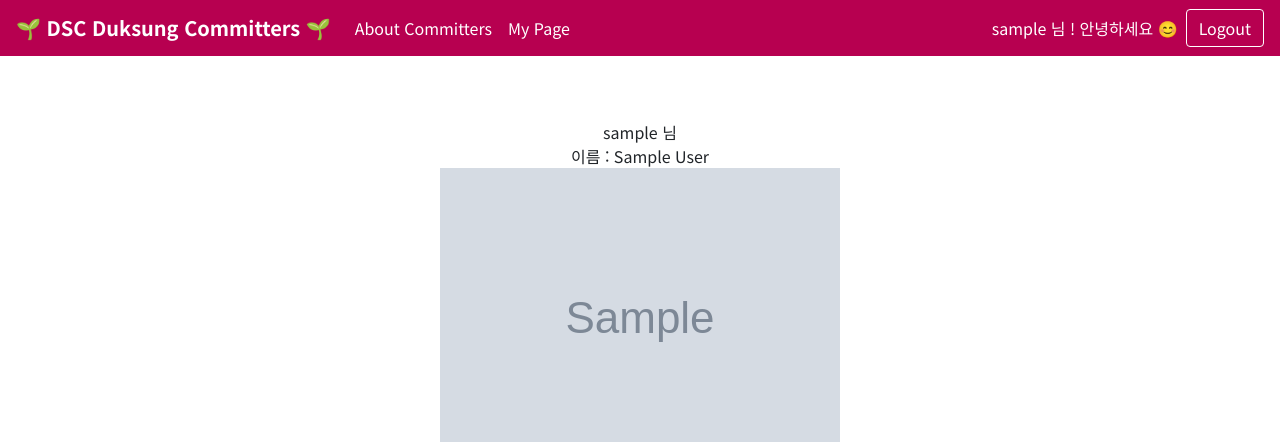
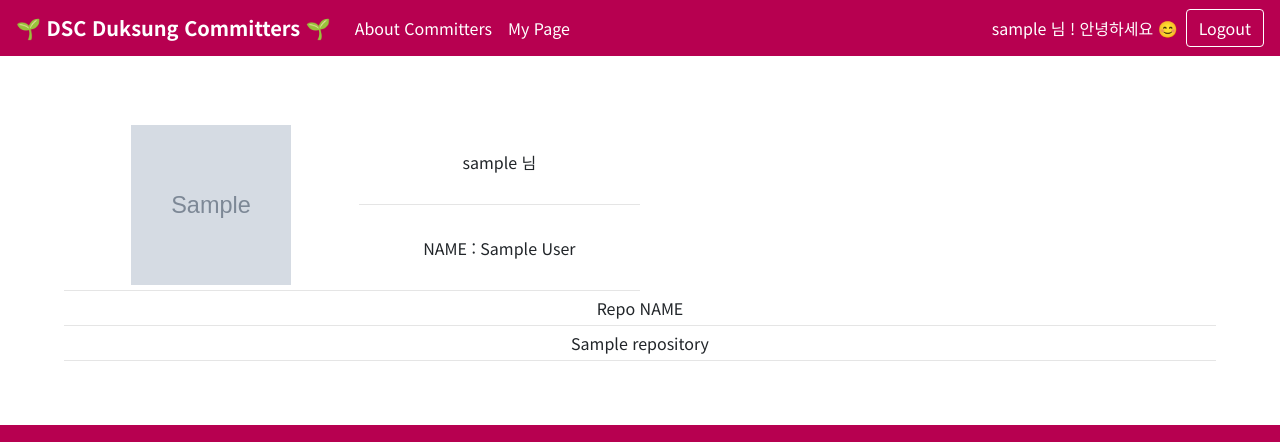
Before and after one commit to sss20young/DSCDuksungCommiters, a Django app: page /mypage/ in a window 1280 px wide. Shown: the top 442 px of the page. Run offline with Django 3.2, Linux system fonts and the light colour scheme; a user stored in the database is signed in; tables that the repository leaves empty hold one stand-in row (values such as "Sample post"); grey boxes marked "Sample" are stand-in pictures; some libraries are stand-ins or nearby versions.

Commit message:
detail changed

```diff
--- a/commiters-backend/attendance/static/css/style.css
+++ b/commiters-backend/attendance/static/css/style.css
@@ -51,7 +51,7 @@ a {
     border: 2px solid #b70050! important;
 }
 
-h2 {
+.column > h2 {
   padding-bottom: 5px;
   background-color: rgba(0,0,0,.03);
 }
--- a/commiters-backend/attendance/templates/mypage.html
+++ b/commiters-backend/attendance/templates/mypage.html
@@ -3,14 +3,29 @@
 {% block content %}
 
 <div style="margin: 5% !important; text-align: center;">
-    {{ mine.userlogin }} 님 <br>
-    이름 : {{ mine.name }} <br>
-    <img src="{{ mine.profile }}" /><br>
+    <table style="width: 50%; text-align: ceneter;">
+        <tr>
+            <td rowspan="2" text-align="center"><img src="{{ mine.profile }}" style="width: 10rem; height: 10rem;" /></td>
+            <td>{{ mine.userlogin }} 님</td>
+        </tr>
+        <tr>
+            <td>NAME : {{ mine.name }}</td>
+        </tr>
+    </table>
+    <table>
+        <tr>
+            <td>Repo NAME</td>
+        </tr>
+        {% for repo in repos %}
+        <tr>
+            <td>{{ repo.name }}</td>
+        </tr>
+        {% endfor %}
+    </table>
 
 
-    {% for repo in repos %}
-        {{ repo.name }} <br>
-    {% endfor %}
+
+
 </div>
 
 {% endblock %}
```
Also changed, not shown: commiters-backend/attendance/templates/about.html (+24 -5 lines).
